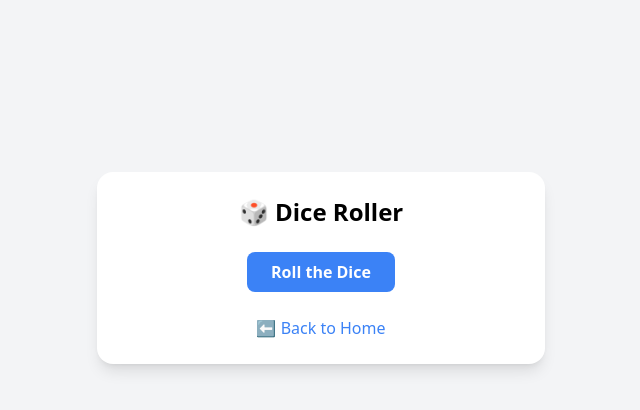
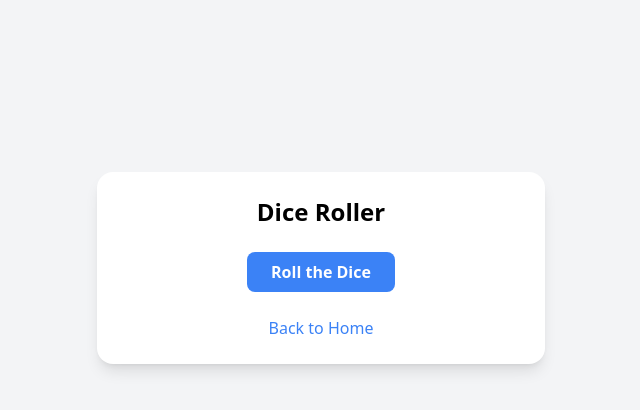
Before and after one commit to Rabdool/Python-Projects, a Flask app: page /dice_roller in a window 1280 px wide. Shown: the part 132-542 px from the top of the page, without its empty margins (319-959 px from the left). Run offline with Flask 3, Linux system fonts and the light colour scheme; some libraries are stand-ins or nearby versions.

Commit message:
adjusted

```diff
--- a/templates/dice_roller.html
+++ b/templates/dice_roller.html
@@ -7,7 +7,7 @@
 </head>
 <body class="min-h-screen bg-gray-100 flex items-center justify-center p-6">
   <div class="w-full max-w-md bg-white p-6 rounded-2xl shadow-lg text-center">
-    <h1 class="text-2xl font-bold mb-6">🎲 Dice Roller</h1>
+    <h1 class="text-2xl font-bold mb-6">Dice Roller</h1>
 
     <form method="POST" class="mb-6">
       <button
@@ -22,7 +22,7 @@
       <p class="text-4xl font-bold text-green-600">You rolled: {{ result }}</p>
     {% endif %}
 
-    <a href="{{ url_for('home') }}" class="block mt-6 text-blue-500 hover:underline">⬅ Back to Home</a>
+    <a href="{{ url_for('home') }}" class="block mt-6 text-blue-500 hover:underline">Back to Home</a>
   </div>
 </body>
 </html>
```
